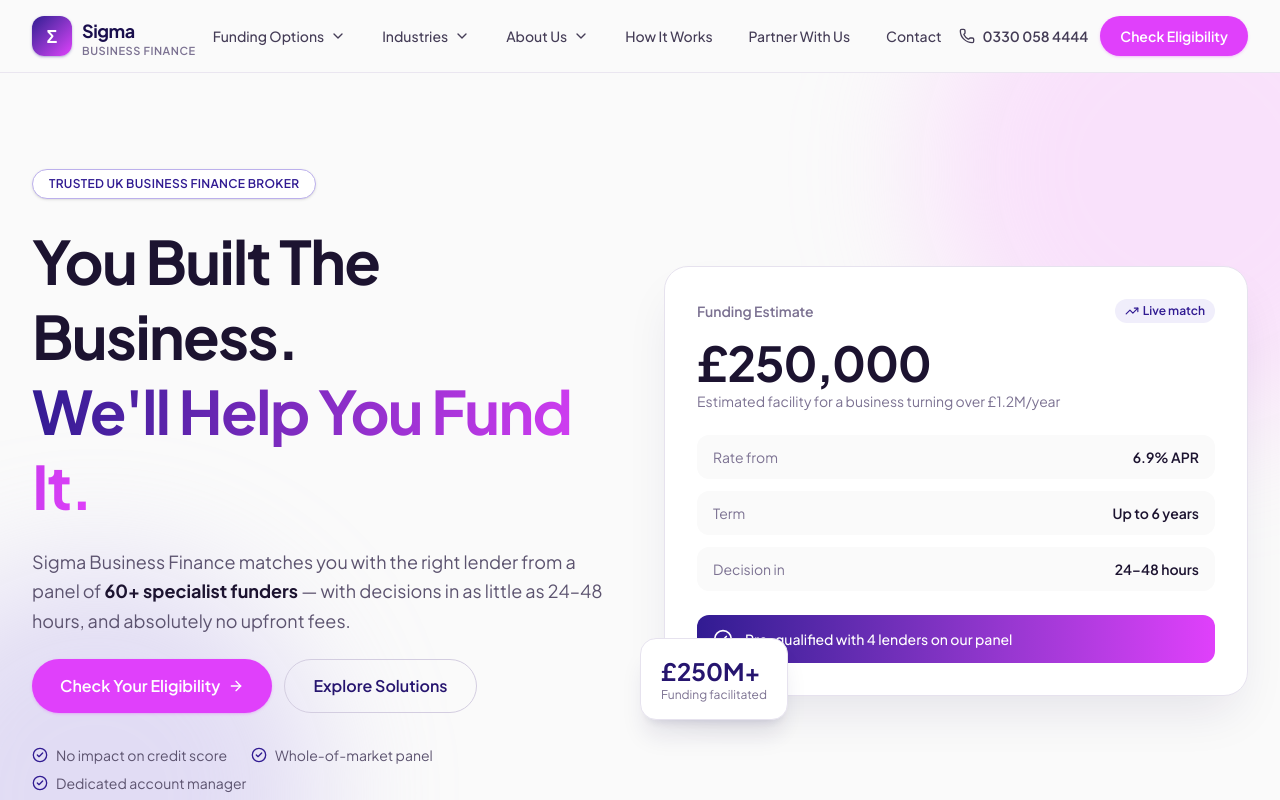
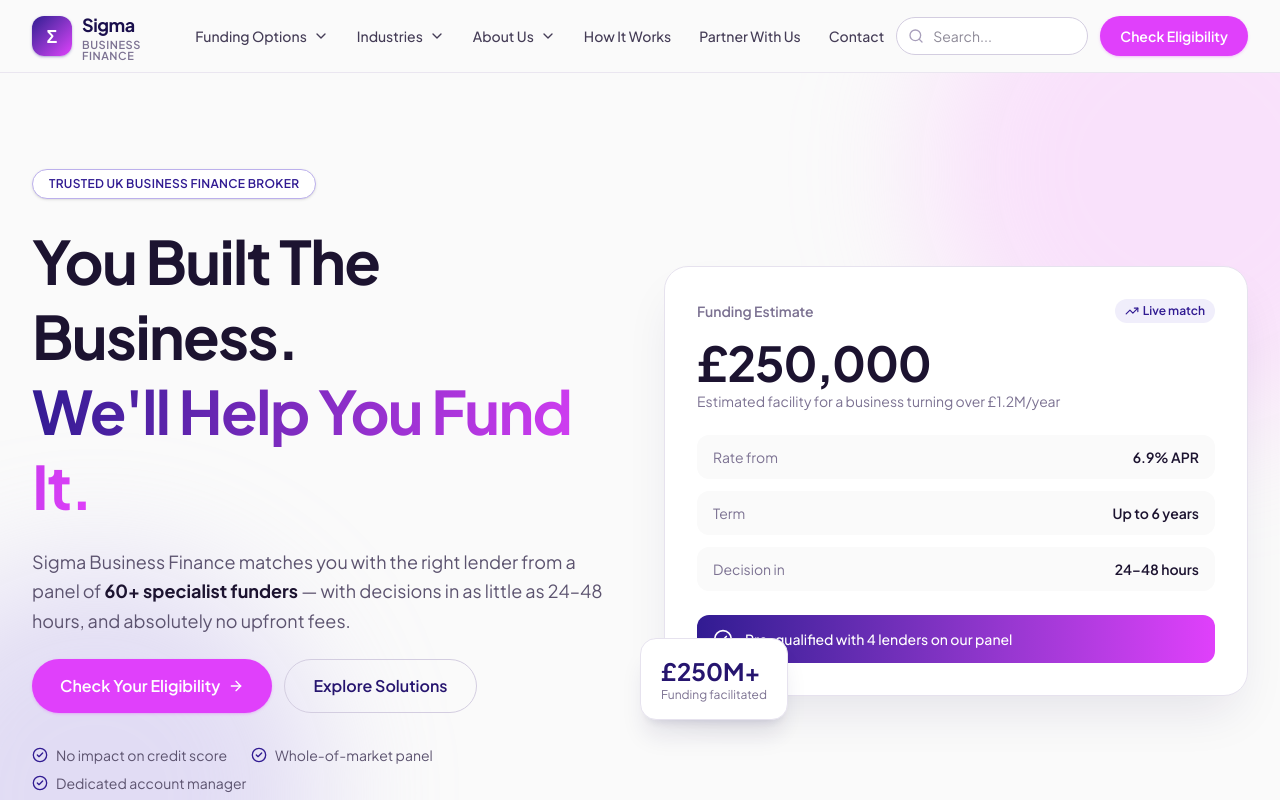
Before and after one commit to ThanushikaAbeykoon/Sigma, a Next.js app: page / in a window 1280 px wide. Shown: the top 800 px of the page. Built offline with nearby package versions, Linux system fonts and the light colour scheme.

Commit message:
update header

```diff
--- a/src/components/layout/Header.tsx
+++ b/src/components/layout/Header.tsx
@@ -3,11 +3,12 @@
 import { useEffect, useState } from "react";
 import { usePathname } from "next/navigation";
 import Link from "next/link";
-import { ChevronDown, Info, Mail, Menu, Users, X, Phone } from "lucide-react";
+import { ChevronDown, Info, Mail, Menu, Users, X } from "lucide-react";
 import Logo from "@/components/ui/Logo";
 import Button from "@/components/ui/Button";
 import NavDropdown from "@/components/layout/NavDropdown";
 import AboutDropdownVisual from "@/components/layout/AboutDropdownVisual";
+import SearchBar from "@/components/layout/SearchBar";
 import { solutions } from "@/data/solutions";
 import { industries } from "@/data/industries";
 
@@ -85,7 +86,7 @@
       <div className="container-page relative flex h-18 items-center justify-between py-3">
         <Logo />
 
-        <nav className="hidden items-center gap-1 lg:flex">
+        <nav className="hidden items-center gap-0.5 lg:flex xl:gap-1">
           <NavDropdown label="Funding Options" items={fundingItems} />
           <NavDropdown
             label="Industries"
@@ -104,21 +105,15 @@
             <Link
               key={link.href}
               href={link.href}
-              className="rounded-full px-4 py-2 text-sm font-medium text-neutral-700 transition-colors hover:bg-primary-50 hover:text-primary-800"
+              className="shrink-0 whitespace-nowrap rounded-full px-3 py-2 text-sm font-medium text-neutral-700 transition-colors hover:bg-primary-50 hover:text-primary-800"
             >
               {link.label}
             </Link>
           ))}
         </nav>
 
-        <div className="hidden items-center gap-3 lg:flex">
-          <a
-            href="tel:03300584444"
-            className="flex items-center gap-2 text-sm font-semibold text-neutral-700 hover:text-primary-800"
-          >
-            <Phone className="h-4 w-4" aria-hidden />
-            0330 058 4444
-          </a>
+        <div className="hidden items-center gap-2 lg:flex xl:gap-3">
+          <SearchBar className="hidden xl:block" />
           <Button href="/contact#eligibility" variant="secondary">
             Check Eligibility
           </Button>
@@ -138,6 +133,7 @@
       {open ? (
         <div className="border-t border-neutral-200 bg-neutral-50 lg:hidden">
           <nav className="container-page flex flex-col gap-1 py-4">
+            <SearchBar className="mb-3" fullWidth />
             <div>
               <button
                 type="button"
@@ -235,13 +231,6 @@
               </Link>
             ))}
             <div className="mt-2 flex flex-col gap-3 border-t border-neutral-200 pt-4">
-              <a
-                href="tel:03300584444"
-                className="flex items-center gap-2 text-sm font-semibold text-neutral-700"
-              >
-                <Phone className="h-4 w-4" aria-hidden />
-                0330 058 4444
-              </a>
               <Button href="/contact#eligibility" variant="secondary" className="w-full">
                 Check Eligibility
               </Button>
--- a/src/components/layout/NavDropdown.tsx
+++ b/src/components/layout/NavDropdown.tsx
@@ -59,7 +59,7 @@
         type="button"
         onClick={() => setOpen((v) => !v)}
         aria-expanded={open}
-        className={`flex items-center gap-1.5 rounded-full px-4 py-2 text-sm font-medium transition-colors ${
+        className={`flex shrink-0 items-center gap-1.5 whitespace-nowrap rounded-full px-3 py-2 text-sm font-medium transition-colors ${
           open
             ? "bg-primary-50 text-primary-800"
             : "text-neutral-700 hover:bg-primary-50 hover:text-primary-800"
--- /dev/null
+++ b/src/components/layout/SearchBar.tsx
@@ -0,0 +1,110 @@
+"use client";
+
+import { useEffect, useMemo, useRef, useState } from "react";
+import Link from "next/link";
+import { Search, X } from "lucide-react";
+import { searchSite } from "@/data/search-index";
+
+type SearchBarProps = {
+  className?: string;
+  fullWidth?: boolean;
+};
+
+export default function SearchBar({ className = "", fullWidth = false }: SearchBarProps) {
+  const [query, setQuery] = useState("");
+  const [open, setOpen] = useState(false);
+  const containerRef = useRef<HTMLDivElement>(null);
+
+  const results = useMemo(() => searchSite(query), [query]);
+
+  useEffect(() => {
+    if (!open) return;
+
+    const handlePointerDown = (event: MouseEvent) => {
+      if (!containerRef.current?.contains(event.target as Node)) {
+        setOpen(false);
+      }
+    };
+    const handleKeyDown = (event: KeyboardEvent) => {
+      if (event.key === "Escape") setOpen(false);
+    };
+
+    document.addEventListener("mousedown", handlePointerDown);
+    document.addEventListener("keydown", handleKeyDown);
+    return () => {
+      document.removeEventListener("mousedown", handlePointerDown);
+      document.removeEventListener("keydown", handleKeyDown);
+    };
+  }, [open]);
+
+  return (
+    <div ref={containerRef} className={`relative ${className}`}>
+      <div className="relative">
+        <Search className="pointer-events-none absolute left-3 top-1/2 h-4 w-4 -translate-y-1/2 text-neutral-400" />
+        <input
+          type="search"
+          value={query}
+          onChange={(event) => {
+            setQuery(event.target.value);
+            setOpen(true);
+          }}
+          onFocus={() => setOpen(true)}
+          placeholder="Search..."
+          aria-label="Search Sigma Business Finance"
+          className={`rounded-full border border-neutral-300 bg-white py-2 pl-9 pr-8 text-sm text-neutral-900 outline-none transition-all focus:border-primary-700 focus:ring-2 focus:ring-primary-100 ${
+            fullWidth ? "w-full" : "w-36 focus:w-64 xl:w-48 xl:focus:w-72"
+          }`}
+        />
+        {query ? (
+          <button
+            type="button"
+            onClick={() => {
+              setQuery("");
+              setOpen(false);
+            }}
+            aria-label="Clear search"
+            className="absolute right-2.5 top-1/2 flex h-4 w-4 -translate-y-1/2 items-center justify-center text-neutral-400 hover:text-neutral-700"
+          >
+            <X className="h-3.5 w-3.5" />
+          </button>
+        ) : null}
+      </div>
+
+      {open && query.trim() ? (
+        <div
+          className={`absolute top-full z-50 mt-2 overflow-hidden rounded-2xl border border-neutral-200 bg-white shadow-2xl shadow-primary-900/15 ${
+            fullWidth ? "left-0 right-0" : "right-0 w-80"
+          }`}
+        >
+          {results.length > 0 ? (
+            <ul className="max-h-96 overflow-y-auto py-2">
+              {results.map((result) => (
+                <li key={result.href}>
+                  <Link
+                    href={result.href}
+                    onClick={() => {
+                      setOpen(false);
+                      setQuery("");
+                    }}
+                    className="flex items-center justify-between gap-3 px-4 py-2.5 transition-colors hover:bg-primary-50"
+                  >
+                    <span className="text-sm font-medium text-neutral-900">
+                      {result.title}
+                    </span>
+                    <span className="shrink-0 text-xs font-medium text-neutral-400">
+                      {result.category}
+                    </span>
+                  </Link>
+                </li>
+              ))}
+            </ul>
+          ) : (
+            <p className="px-4 py-6 text-center text-sm text-neutral-500">
+              No results for &ldquo;{query}&rdquo;
+            </p>
+          )}
+        </div>
+      ) : null}
+    </div>
+  );
+}
--- /dev/null
+++ b/src/data/search-index.ts
@@ -0,0 +1,51 @@
+import { solutions } from "@/data/solutions";
+import { industries } from "@/data/industries";
+
+export type SearchResult = {
+  href: string;
+  title: string;
+  category: string;
+  keywords: string;
+};
+
+const pageResults: SearchResult[] = [
+  { href: "/about", title: "About Us", category: "Page", keywords: "about sigma company story" },
+  { href: "/contact", title: "Contact Us", category: "Page", keywords: "contact phone email office" },
+  { href: "/partner", title: "Partner With Us", category: "Page", keywords: "partner referral broker introducer" },
+  { href: "/careers", title: "Join Our Team", category: "Page", keywords: "careers jobs work hiring" },
+  { href: "/funding-options", title: "Funding Options", category: "Page", keywords: "finance products loans" },
+];
+
+const solutionResults: SearchResult[] = solutions.map((solution) => ({
+  href: `/funding-options#${solution.slug}`,
+  title: solution.name,
+  category: "Funding Option",
+  keywords: solution.tagline,
+}));
+
+const industryResults: SearchResult[] = industries.map((industry) => ({
+  href: `/industries/${industry.slug}`,
+  title: industry.name,
+  category: "Industry",
+  keywords: industry.description,
+}));
+
+export const searchIndex: SearchResult[] = [
+  ...pageResults,
+  ...solutionResults,
+  ...industryResults,
+];
+
+export function searchSite(query: string, limit = 8): SearchResult[] {
+  const q = query.trim().toLowerCase();
+  if (!q) return [];
+
+  return searchIndex
+    .filter(
+      (item) =>
+        item.title.toLowerCase().includes(q) ||
+        item.keywords.toLowerCase().includes(q) ||
+        item.category.toLowerCase().includes(q),
+    )
+    .slice(0, limit);
+}
```
